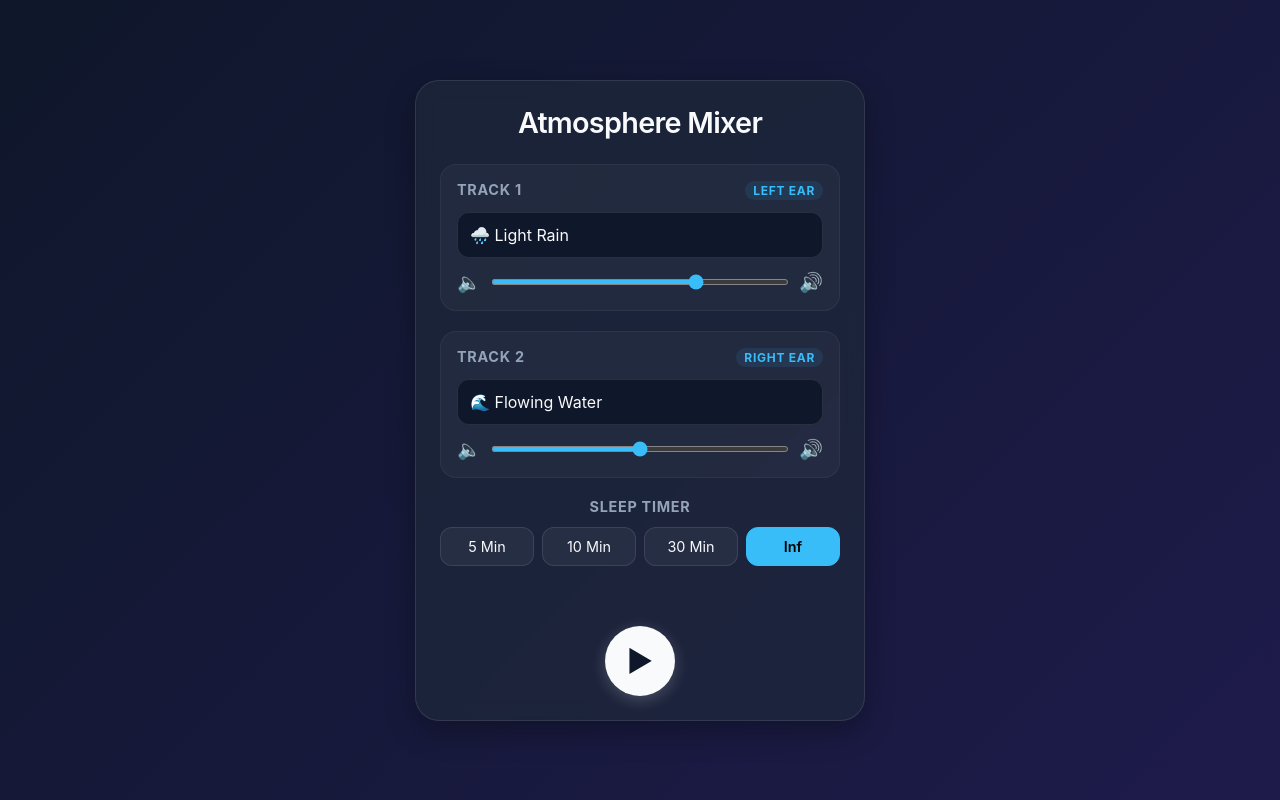
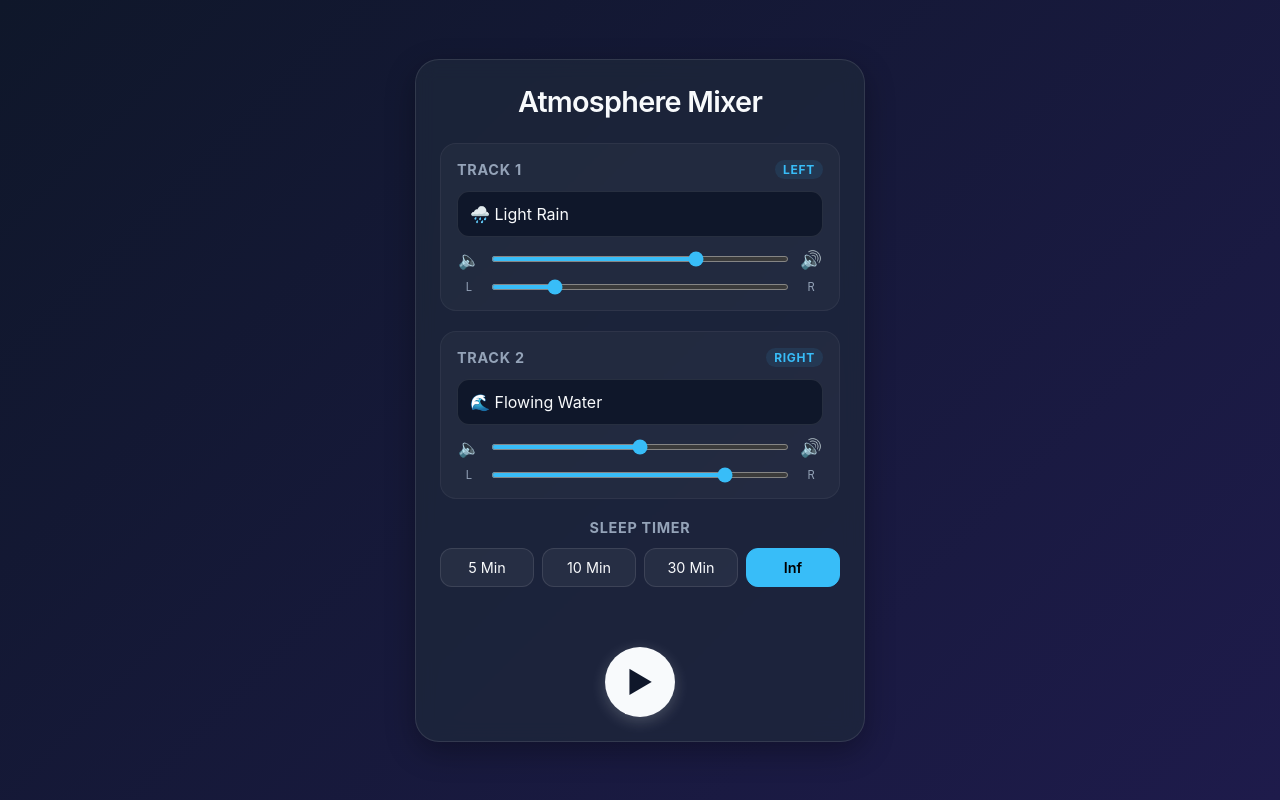
Before and after one commit to davidkmck/sounds, a plain HTML site: page index.html in a window 1280 px wide. Drawn offline with Linux system fonts and the light colour scheme.

Commit message:
add panning for the tracks

```diff
--- a/index.html
+++ b/index.html
@@ -1,3 +1,4 @@
+
 <!DOCTYPE html>
 <html lang="en">
 <head>
@@ -71,6 +72,7 @@
             font-weight: 700;
             display: flex;
             justify-content: space-between;
+            align-items: center;
         }
 
         .pan-badge {
@@ -79,6 +81,7 @@
             background: rgba(56, 189, 248, 0.1);
             padding: 2px 8px;
             border-radius: 20px;
+            transition: opacity 0.2s;
         }
 
         select {
@@ -95,16 +98,30 @@
             -webkit-appearance: none;
         }
 
-        .volume-container {
+        .slider-row {
             display: flex;
             align-items: center;
             gap: 10px;
+            margin-bottom: 10px;
         }
 
-        .volume-container span {
-            font-size: 1.2rem;
+        .slider-row:last-child {
+            margin-bottom: 0;
+        }
+
+        .slider-row span {
+            font-size: 1.1rem;
             width: 24px;
             text-align: center;
+            flex-shrink: 0;
+        }
+
+        .slider-row .slider-label {
+            font-size: 0.7rem;
+            color: var(--text-muted);
+            width: 24px;
+            text-align: center;
+            flex-shrink: 0;
         }
 
         input[type="range"] {
@@ -190,32 +207,48 @@
         <h1>Atmosphere Mixer</h1>
 
         <div class="track-section">
-            <div class="track-title">Track 1 <span class="pan-badge">Left Ear</span></div>
+            <div class="track-title">
+                Track 1
+                <span class="pan-badge" id="pan-badge-1">Left</span>
+            </div>
             <select id="track1-select">
                 <option value="audio/mixkit-light-rain-loop-2393.wav">🌧️ Light Rain</option>
                 <option value="audio/mixkit-heavy-storm-rain-loop-2400.wav">⛈️ Heavy Storm</option>
                 <option value="audio/mixkit-thunderstorm-and-rain-loop-2402.wav">🌩️ Thunderstorm</option>
                 <option value="audio/mixkit-water-flowing-ambience-loop-3126.wav">🌊 Flowing Water</option>
             </select>
-            <div class="volume-container">
+            <div class="slider-row">
                 <span>🔈</span>
                 <input type="range" id="track1-volume" min="0" max="1" step="0.01" value="0.7">
                 <span>🔊</span>
             </div>
+            <div class="slider-row">
+                <span class="slider-label">L</span>
+                <input type="range" id="track1-pan" min="-1" max="1" step="0.01" value="-0.6">
+                <span class="slider-label">R</span>
+            </div>
         </div>
 
         <div class="track-section">
-            <div class="track-title">Track 2 <span class="pan-badge">Right Ear</span></div>
+            <div class="track-title">
+                Track 2
+                <span class="pan-badge" id="pan-badge-2">Right</span>
+            </div>
             <select id="track2-select">
                 <option value="audio/mixkit-water-flowing-ambience-loop-3126.wav">🌊 Flowing Water</option>
                 <option value="audio/mixkit-light-rain-loop-2393.wav">🌧️ Light Rain</option>
                 <option value="audio/mixkit-heavy-storm-rain-loop-2400.wav">⛈️ Heavy Storm</option>
                 <option value="audio/mixkit-thunderstorm-and-rain-loop-2402.wav">🌩️ Thunderstorm</option>
             </select>
-            <div class="volume-container">
+            <div class="slider-row">
                 <span>🔈</span>
                 <input type="range" id="track2-volume" min="0" max="1" step="0.01" value="0.5">
                 <span>🔊</span>
+            </div>
+            <div class="slider-row">
+                <span class="slider-label">L</span>
+                <input type="range" id="track2-pan" min="-1" max="1" step="0.01" value="0.6">
+                <span class="slider-label">R</span>
             </div>
         </div>
 
@@ -239,8 +272,6 @@
     <audio id="audio2" loop crossorigin="anonymous"></audio>
 
     <script>
-
-        // Register Service Worker for PWA installability
         if ('serviceWorker' in navigator) {
             window.addEventListener('load', () => {
                 navigator.serviceWorker.register('./sw.js')
@@ -248,6 +279,7 @@ if ('serviceWorker' in navigator) {
                     .catch(err => console.log('Service Worker failed: ', err));
             });
         }
+
         const audio1 = document.getElementById('audio1');
         const audio2 = document.getElementById('audio2');
 
@@ -256,6 +288,12 @@ if ('serviceWorker' in navigator) {
 
         const track1Vol = document.getElementById('track1-volume');
         const track2Vol = document.getElementById('track2-volume');
+
+        const track1Pan = document.getElementById('track1-pan');
+        const track2Pan = document.getElementById('track2-pan');
+
+        const panBadge1 = document.getElementById('pan-badge-1');
+        const panBadge2 = document.getElementById('pan-badge-2');
 
         const masterPlayBtn = document.getElementById('master-play');
         const timerButtons = document.querySelectorAll('.timer-btn');
@@ -266,38 +304,57 @@ if ('serviceWorker' in navigator) {
         let timerId = null;
         let timeRemaining = 0;
 
-        // Web Audio API context initialization flag
         let audioCtx = null;
         let panner1 = null;
         let panner2 = null;
 
         function initAudioContext() {
-            if (audioCtx) return; // Already initialized
+            if (audioCtx) return;
 
-            // Create Web Audio Context
             audioCtx = new (window.AudioContext || window.webkitAudioContext)();
 
-            // Create source nodes from our audio tags
             const source1 = audioCtx.createMediaElementSource(audio1);
             const source2 = audioCtx.createMediaElementSource(audio2);
 
-            // Create Stereo Panner Nodes
             panner1 = audioCtx.createStereoPanner();
             panner2 = audioCtx.createStereoPanner();
 
-            // Set Pan Values: -0.6 (Mostly Left) and 0.6 (Mostly Right)
-            // Using 0.6 instead of hard 1.0 keeps it sounding natural instead of completely isolating ears
-            panner1.pan.value = -0.6;
-            panner2.pan.value = 0.6;
+            panner1.pan.value = parseFloat(track1Pan.value);
+            panner2.pan.value = parseFloat(track2Pan.value);
 
-            // Wire up Track 1: Source -> Panner -> Speakers
             source1.connect(panner1);
             panner1.connect(audioCtx.destination);
 
-            // Wire up Track 2: Source -> Panner -> Speakers
             source2.connect(panner2);
             panner2.connect(audioCtx.destination);
         }
+
+        // Returns a human-readable pan label for the badge
+        function panLabel(val) {
+            const v = parseFloat(val);
+            if (v <= -0.75) return 'Hard Left';
+            if (v <= -0.25) return 'Left';
+            if (v <   0.25) return 'Center';
+            if (v <   0.75) return 'Right';
+            return 'Hard Right';
+        }
+
+        // Update panner node AND badge when slider moves
+        track1Pan.addEventListener('input', (e) => {
+            const v = parseFloat(e.target.value);
+            if (panner1) panner1.pan.value = v;
+            panBadge1.textContent = panLabel(v);
+        });
+
+        track2Pan.addEventListener('input', (e) => {
+            const v = parseFloat(e.target.value);
+            if (panner2) panner2.pan.value = v;
+            panBadge2.textContent = panLabel(v);
+        });
+
+        // Set initial badge labels
+        panBadge1.textContent = panLabel(track1Pan.value);
+        panBadge2.textContent = panLabel(track2Pan.value);
 
         function setSources() {
             if (!audio1.src || !audio1.src.includes(track1Select.value)) {
@@ -321,13 +378,10 @@ if ('serviceWorker' in navigator) {
         track1Vol.addEventListener('input', (e) => audio1.volume = e.target.value);
         track2Vol.addEventListener('input', (e) => audio2.volume = e.target.value);
 
-        // Set initial volumes
         audio1.volume = track1Vol.value;
         audio2.volume = track2Vol.value;
 
-        // Play/Pause Action
         masterPlayBtn.addEventListener('click', () => {
-            // Mobile Web Audio Unlock
             initAudioContext();
             if (audioCtx && audioCtx.state === 'suspended') {
                 audioCtx.resume();
@@ -366,7 +420,6 @@ if ('serviceWorker' in navigator) {
             clearInterval(timerId);
         }
 
-        // Timer Selection
         timerButtons.forEach(btn => {
             btn.addEventListener('click', () => {
                 timerButtons.forEach(b => b.classList.remove('active'));
```
Lines whose indentation alone changed are shown as unchanged.
